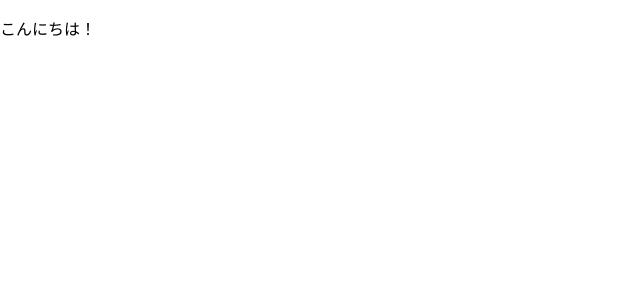
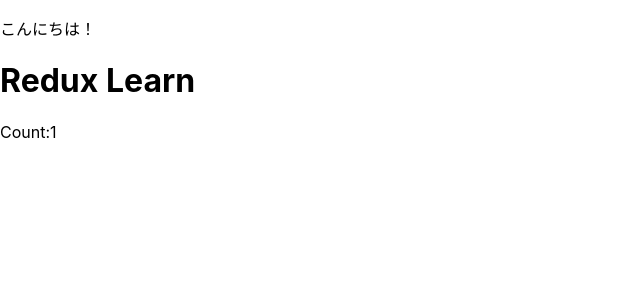
Before and after one commit to Onepiece2424/todo-app-with-redux, a React (Create React App) app: page / in a window 1280 px wide. Shown: the top 300 px of the page, without its empty margins (0-640 px from the left). Built offline with nearby package versions, Linux system fonts and the light colour scheme.

Commit message:
initialStateを表示

```diff
--- a/src/App.jsx
+++ b/src/App.jsx
@@ -1,5 +1,6 @@
 import './App.css';
 import React from "react"
+import store from "./store/index"
 
 import Greeting from './components/Greeting';
 
@@ -7,6 +8,8 @@
   return (
     <>
       <Greeting />
+      <h1>Redux Learn</h1>
+      <p>Count:{store.getState().count}</p>
     </>
   );
 }
```
